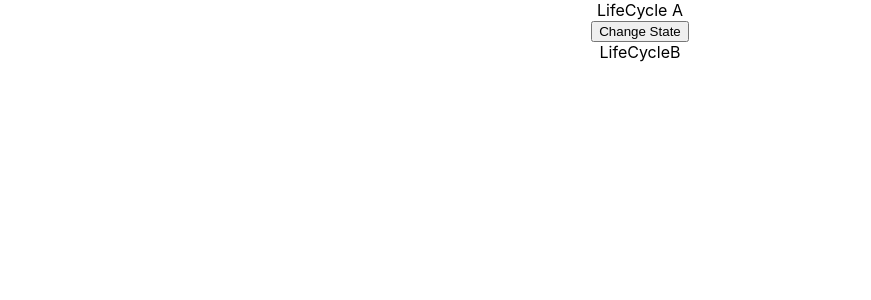
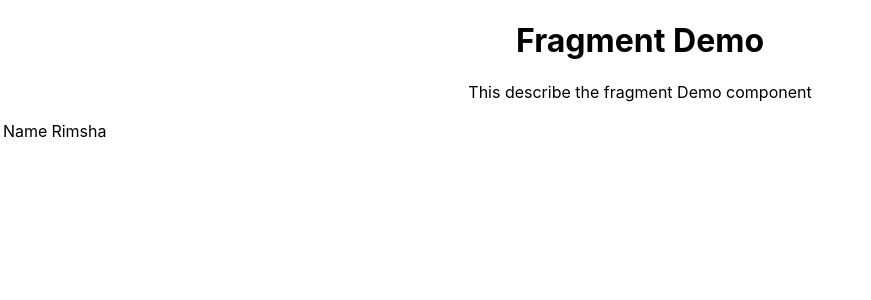
Before and after one commit to Rimsha-Urooj/first, a React (Create React App) app: page / in a window 1280 px wide. Shown: the top 300 px of the page, without its empty margins (0-871 px from the left). Built offline with nearby package versions, Linux system fonts and the light colour scheme.

Commit message:
Fragments with 2 examples

```diff
--- a/src/App.js
+++ b/src/App.js
@@ -18,13 +18,21 @@ import './appStyles.css'
 import styles from './appStyles.module.css'
 import Form from './components/Form';
 import LifeCycleA from './components/LifeCycleA';
+import FragmentDemo from './components/FragmentDemo';
+import Table from './components/Table';
 
 function App() {
   return (
     <div className="App">
 
+      {/* Fragments 1st Example*/}
+      <FragmentDemo />
+
+      {/* Fragments 2nd Example */}
+      <Table />
+
       {/* Component Mounting Lifecycle methods */}
-      <LifeCycleA />
+      {/* <LifeCycleA /> */}
 
       {/* Form Handling */}
       {/* <Form /> */}
--- /dev/null
+++ b/src/components/Columns.js
@@ -0,0 +1,14 @@
+import React from 'react'
+
+function Columns() {
+    return (
+
+        // Shorthand notation for fragment is <> </> in this notation you cant pass key attribute
+        <React.Fragment>
+            <td>Name</td>
+            <td>Rimsha</td>
+        </React.Fragment>
+    )
+}
+
+export default Columns
--- /dev/null
+++ b/src/components/FragmentDemo.js
@@ -0,0 +1,13 @@
+import React from 'react'
+
+function FragmentDemo() {
+    return (
+        // 1st Example
+        <React.Fragment>
+            <h1>Fragment Demo</h1>
+            <p>This describe the fragment Demo component</p>
+        </React.Fragment>
+    )
+}
+
+export default FragmentDemo
--- /dev/null
+++ b/src/components/Table.js
@@ -0,0 +1,16 @@
+import React from 'react'
+import Columns from './Columns'
+
+function Table() {
+    return (
+        <table>
+            <tbody>
+                <tr>
+                    <Columns />
+                </tr>
+            </tbody>
+        </table>
+    )
+}
+
+export default Table
```
